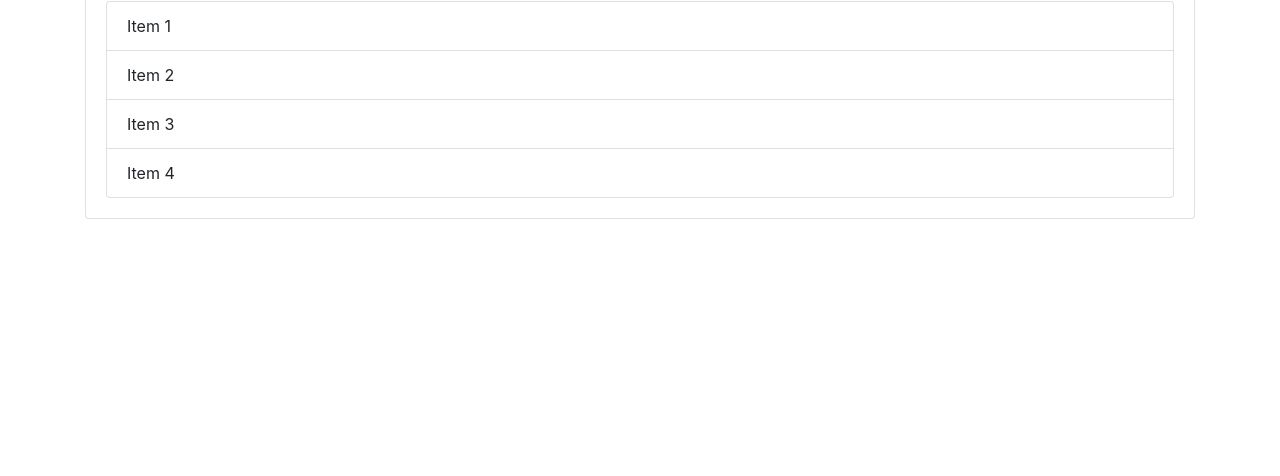
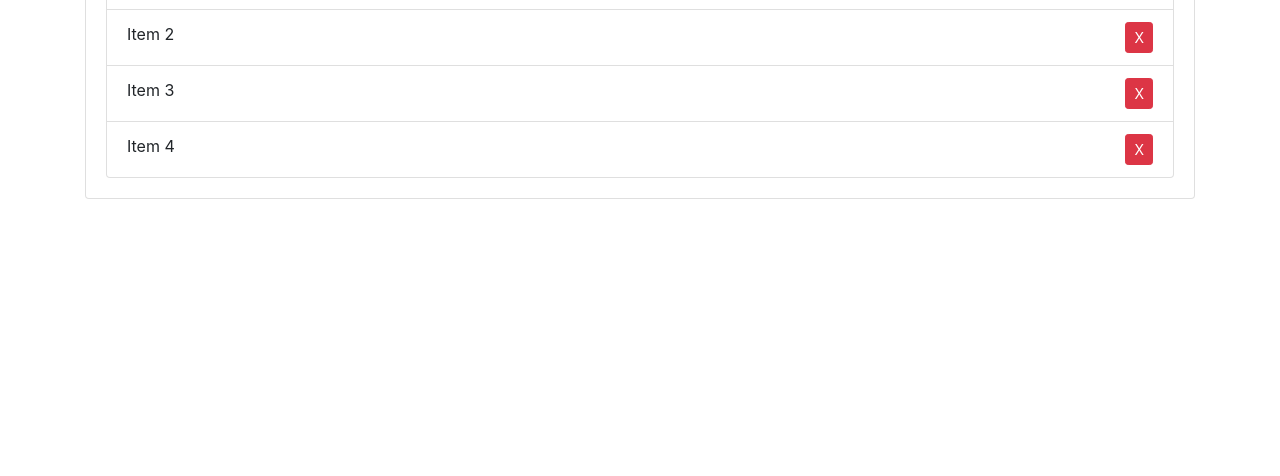
Before and after one commit to Manish1513/demo, a plain HTML site: page index3.html in a window 1280 px wide. Shown: the part 324-800 px from the top of the page. Drawn offline with nearby package versions, Linux system fonts and the light colour scheme.

Commit message:
sixth html file

```diff
--- a/index3.html
+++ b/index3.html
@@ -22,21 +22,13 @@
     </form>
     <h2 class="title">Items</h2>
     <ul id="items" class="list-group">
-      <li class="list-group-item">Item 1</li>
-      <li class="list-group-item">Item 2</li>
-      <li class="list-group-item">Item 3</li>
-      <li class="list-group-item">Item 4</li>
+      <li class="list-group-item">Item 1 <button class = 'btn btn-danger btn-sm float-right delete'>X</button></li>
+      <li class="list-group-item">Item 2 <button class = 'btn btn-danger btn-sm float-right delete'>X</button></li>
+      <li class="list-group-item">Item 3 <button class = 'btn btn-danger btn-sm float-right delete'>X</button></li>
+      <li class="list-group-item">Item 4 <button class = 'btn btn-danger btn-sm float-right delete'>X</button></li>
     </ul>
    </div>
   </div>
-<script>
-       var headerTitle = document.querySelector("#header-title");
-    var helloWorldText = document.createTextNode("Hello World ");
-    headerTitle.parentElement.insertBefore(helloWorldText, headerTitle);
-    var itemList = document.querySelector("#items");
-    var helloText = document.createTextNode("Hello ");
-    var firstItem = itemList.firstElementChild;
-    itemList.insertBefore(helloText, firstItem);
-</script>
+<script src ="script.js"></script>
 </body>
 </html>
```
